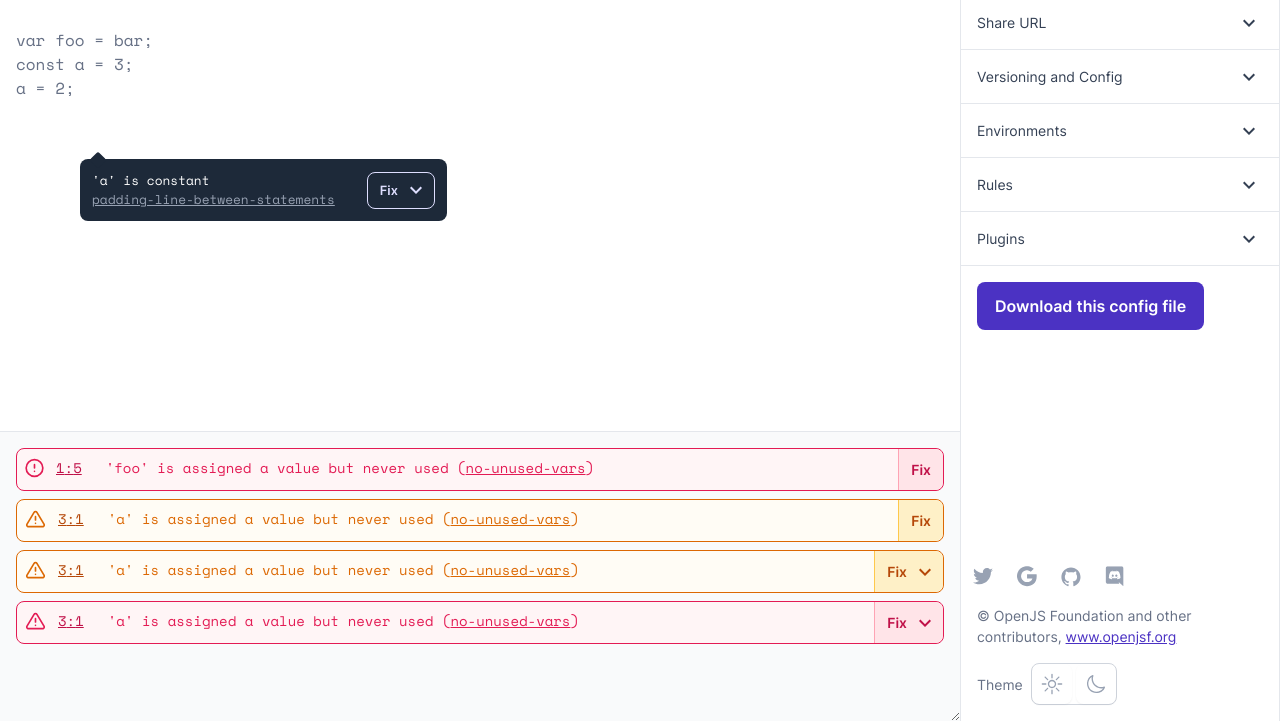
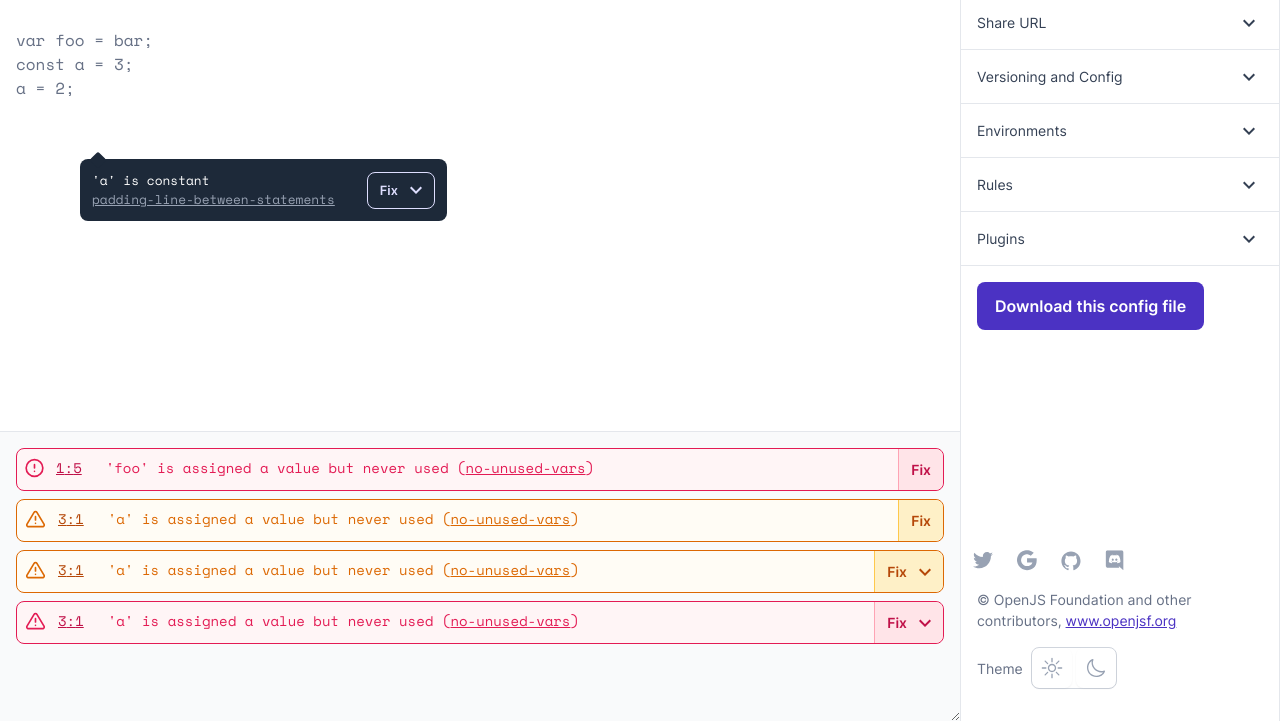
Before and after one commit to eslint/playground, an Eleventy site: page src/pages/index.md in a window 1280 px wide. Shown: the part 81-802 px from the top of the page. Built offline with nearby package versions, Linux system fonts and the light colour scheme; Eleventy itself is replaced by a stand-in of ours; code samples lack their colours; files that its build step writes are made by us from their sources.

Commit message:
add padding to footer for mobile

```diff
--- a/src/assets/scss/_footer.scss
+++ b/src/assets/scss/_footer.scss
@@ -1,5 +1,6 @@
 .footer {
     padding: 1rem;
+    padding-bottom: 2rem;
     font-size: .875rem;
 
     .social-icons,
```
Also changed, not shown: src/assets/css/styles.css.
